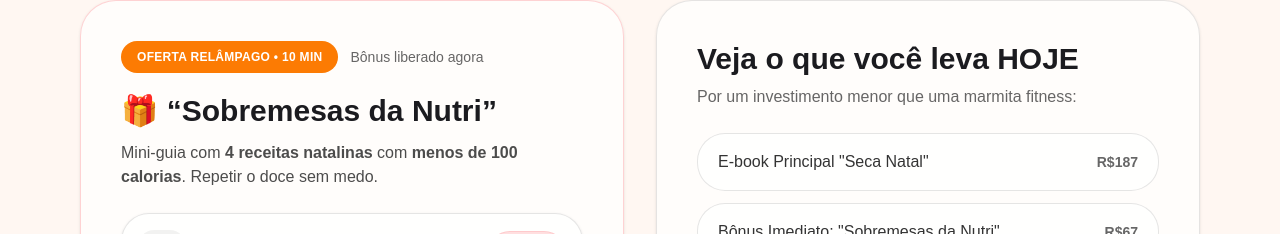
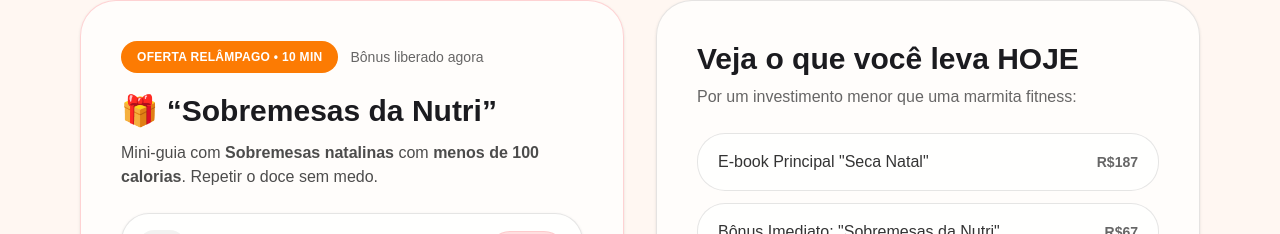
Before and after one commit to gregonocode/creative-nails, a Next.js app: page /secanatal in a window 1280 px wide. Shown: the part 2108-2342 px from the top of the page. Built offline with nearby package versions, Linux system fonts and the light colour scheme.

Commit message:
sobremesas

```diff
--- a/app/secanatal/page.tsx
+++ b/app/secanatal/page.tsx
@@ -285,7 +285,7 @@ export default function SecaNatalPage() {
                 🎁 “Sobremesas da Nutri”
               </h3>
               <p className="mt-3 text-black/70">
-                Mini-guia com <span className="font-extrabold">4 receitas natalinas</span> com{" "}
+                Mini-guia com <span className="font-extrabold"> Sobremesas natalinas</span> com{" "}
                 <span className="font-extrabold">menos de 100 calorias</span>. Repetir o doce sem medo.
               </p>
 
```
